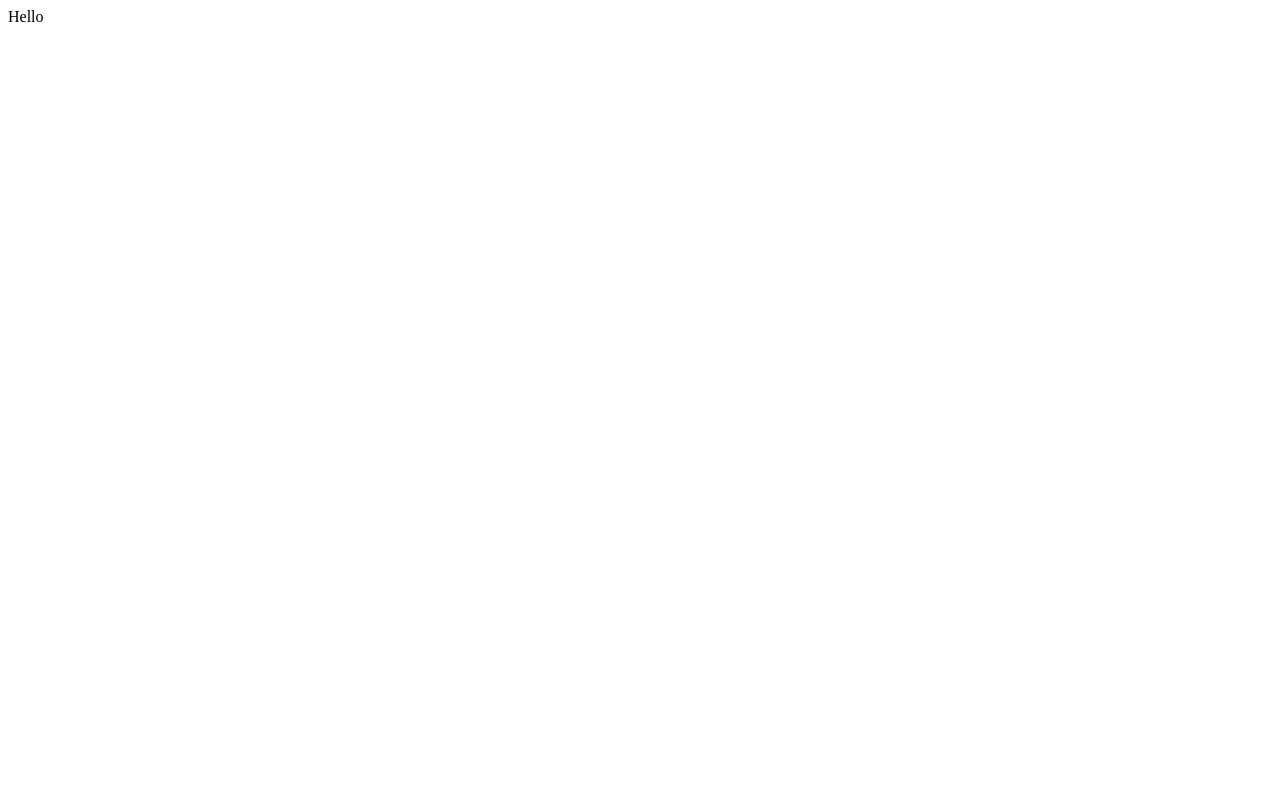
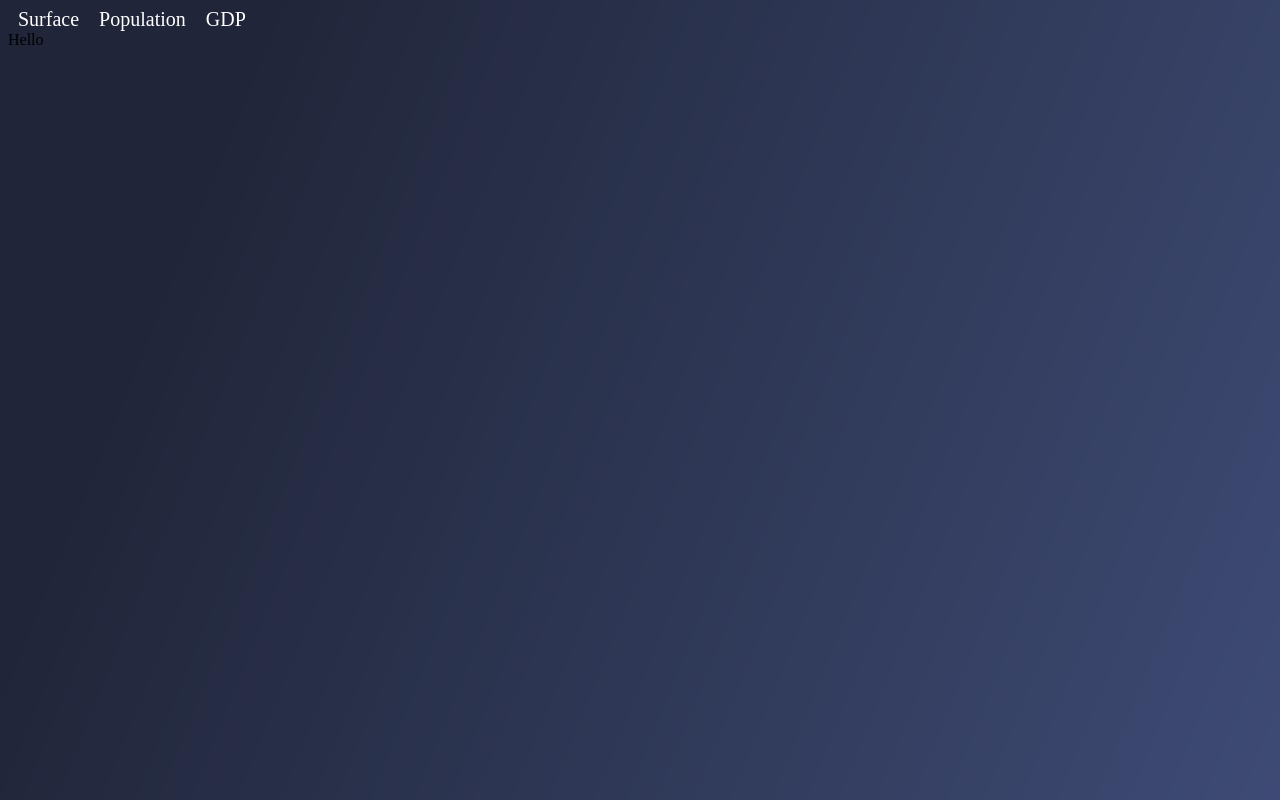
Before and after one commit to samantadeskar/data-visualization-europe, a React (Create React App) app in the folder europe-visualization/: page / in a window 1280 px wide. Built offline with nearby package versions, Linux system fonts and the light colour scheme.

Commit message:
Navbar added

```diff
--- a/europe-visualization/public/index.html
+++ b/europe-visualization/public/index.html
@@ -8,8 +8,8 @@
       <title>Europe Visualization</title>
       <meta name="viewport" content="width=device-width, initial-scale=1" />
     </head>
-    <body>
-      <div id="root"></div>
+    <body id="root" style="background: url(background.png)">
+      <!-- <div id="root" ></div> -->
       <script src="src/index.js"></script>
     </body>
 </html>
--- a/europe-visualization/src/Components/App.jsx
+++ b/europe-visualization/src/Components/App.jsx
@@ -6,8 +6,8 @@ import Navbar from "./Navbar/Navbar";
 function App() {
   return (
     <div className="App">
-      {/* <Navbar />
-      <Map /> */}
+      <Navbar />
+      {/* <Map /> */}
       Hello
     </div>
   );
--- a/europe-visualization/src/Components/Navbar/Navbar.jsx
+++ b/europe-visualization/src/Components/Navbar/Navbar.jsx
@@ -0,0 +1,34 @@
+import React from "react";
+
+import "./Navbar.scss";
+
+export default function Navbar() {
+
+    return (
+        <div className="navbar">
+            <div className="navbar__dropdown-surface">
+                Surface
+                <div className="navbar__dropdown-surface__content">
+                    <button >PIE CHART</button>
+                    <button>BAR CHART</button>
+                    <button>SHOW ON MAP</button>
+                </div>
+            </div>
+            <div className="navbar__dropdown-population">
+                Population
+                <div className="navbar__dropdown-population__content">
+                    <button >PIE CHART</button>
+                    <button>BAR CHART</button>
+                    <button>SHOW ON MAP</button>
+                </div>
+            </div>
+            <div className="navbar__dropdown-gdp">
+                GDP
+                <div className="navbar__dropdown-gdp__content">
+                    <button>BAR CHART</button>
+                    <button>SHOW ON MAP</button>
+                </div>
+            </div>
+        </div>
+    );
+}
--- /dev/null
+++ b/europe-visualization/src/Components/Navbar/Navbar.scss
@@ -0,0 +1,107 @@
+@import "../../colors";
+.navbar {
+    &__dropdown-surface {
+        background: none;
+        color: white;
+        font-size: 20px;
+        position: relative;
+        display: inline-block;
+        padding-left:10px;
+        padding-right: 10px;
+        &__content {
+            display: none;
+            position: absolute;
+            background-color: none;
+            min-width: 200px;
+            z-index: 1;
+            box-shadow: 0px 8px 16px 0px black;
+            button {
+                color: white;
+                display: block;
+                background: none;
+                border: none;
+                width: 100%;
+            }
+            button:hover {
+                background: $gray-blue;
+            }
+        }
+    }
+    &__dropdown-surface:hover {
+        background: $gray-blue;
+        .navbar__dropdown-surface__content {
+            display: block;
+            background: none;
+        }
+    }
+
+    &__dropdown-population {
+        background: none;
+        color: white;
+        font-size: 20px;
+        position: relative;
+        display: inline-block;
+        padding-left:10px;
+        padding-right: 10px;
+        &__content {
+            display: none;
+            position: absolute;
+            background-color: none;
+            min-width: 200px;
+            z-index: 1;
+            box-shadow: 0px 8px 16px 0px black;
+            button {
+                color: white;
+                display: block;
+                background: none;
+                border: none;
+                width: 100%;
+            }
+            button:hover {
+                background: $gray-blue;
+            }
+        }
+    }
+    &__dropdown-population:hover {
+        background: $gray-blue;
+        .navbar__dropdown-population__content {
+            display: block;
+            background: none;
+        }
+    }
+
+    &__dropdown-gdp {
+        background: none;
+        color: white;
+        font-size: 20px;
+        position: relative;
+        display: inline-block;
+        padding-left:10px;
+        padding-right: 10px;
+        &__content {
+            display: none;
+            position: absolute;
+            background-color: none;
+            min-width: 200px;
+            z-index: 1;
+            box-shadow: 0px 8px 16px 0px black;
+            button {
+                color: white;
+                display: block;
+                background: none;
+                border: none;
+                width: 100%;
+            }
+            button:hover {
+                background: $gray-blue;
+            }
+        }
+    }
+    &__dropdown-gdp:hover {
+        background: $gray-blue;
+        .navbar__dropdown-gdp__content {
+            display: block;
+            background: none;
+        }
+    }
+}
--- a/europe-visualization/src/_colors.scss
+++ b/europe-visualization/src/_colors.scss
@@ -1,7 +1,13 @@
-$navbar: #1a237e;
-$navbar-hover: #3949ab;
+$navbar: #59253a;
+$navbar-hover: #78244c;
+$dirty-pink: #895061;
+$blue: #0677a1;
+$gray-blue: #2d4159;
 
 :export {
     navbar: $navbar;
     navbarHover: $navbar-hover;
+    diryPink: $dirty-pink;
+    blue: $blue;
+    grayBlue: $gray-blue;
 }
```
Also changed, not shown: europe-visualization/public/background.png (added).
